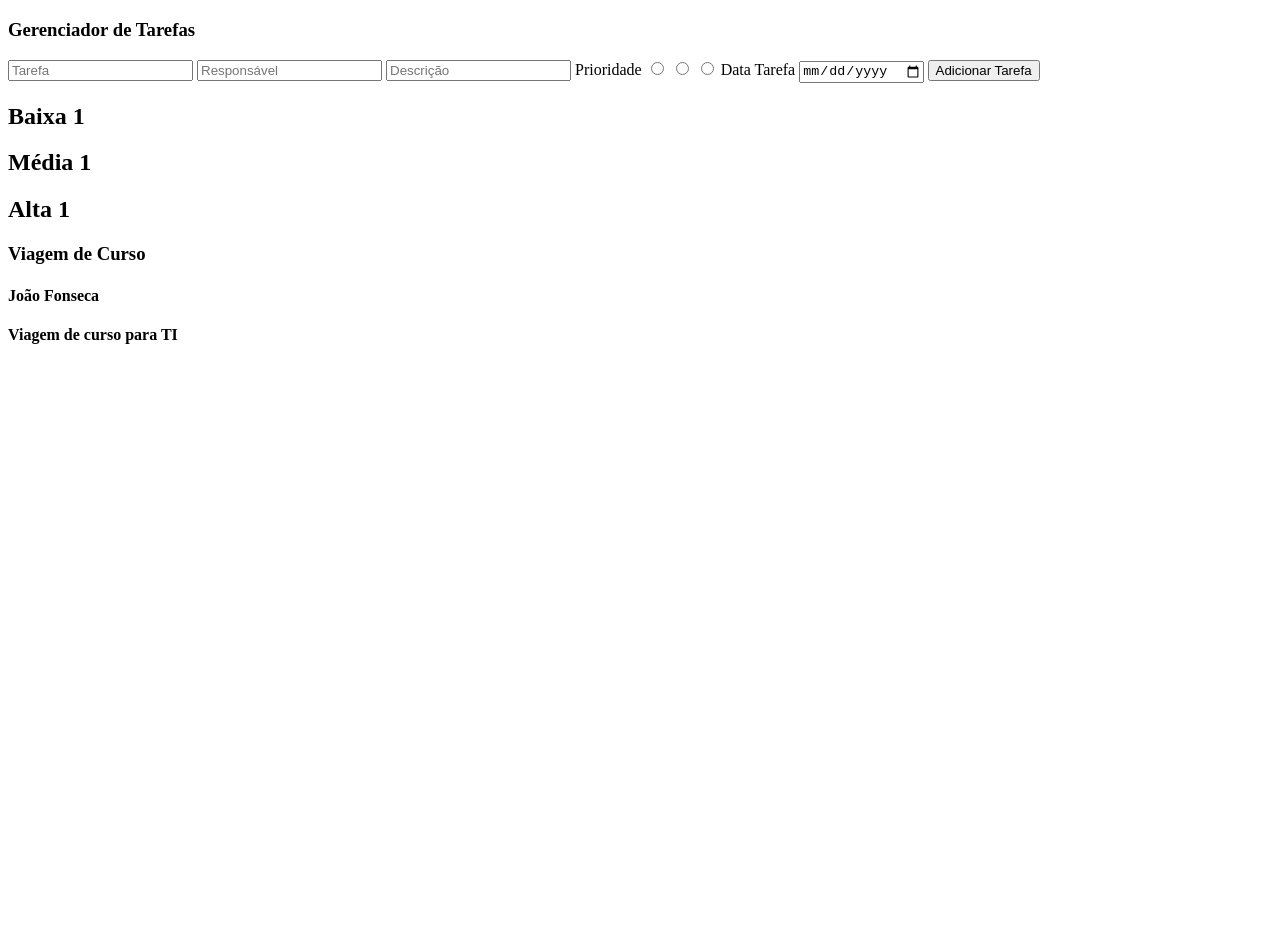
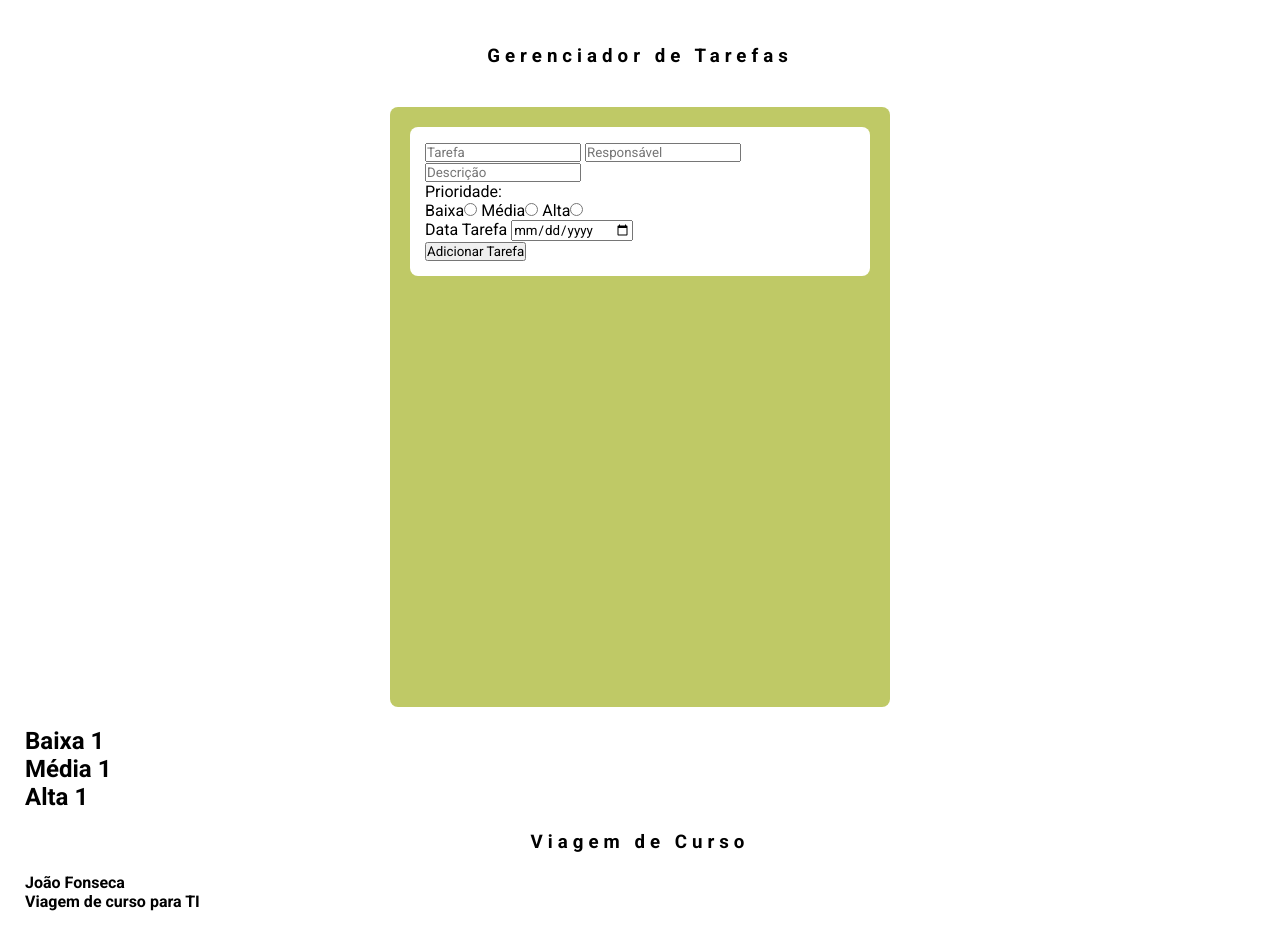
Before and after one commit to LucasAl03/gerenciador_de_tarefas, a plain HTML site: page index.html in a window 1280 px wide. Before the commit the page ends 800 px from the top, so only its background shows below. Drawn offline with Linux system fonts and the light colour scheme.

Commit message:
Formatação e mudanças de tag no index.html

```diff
--- a/css/style_estrutura.css
+++ b/css/style_estrutura.css
@@ -0,0 +1,42 @@
+@import url('https://fonts.googleapis.com/css2?family=Roboto:ital,wght@0,100..900;1,100..900&display=swap');
+
+*{
+    margin: 0px;
+    padding: 0px;
+    box-sizing: border-box;
+    font-family: roboto;
+}
+
+:root{
+    --cor-fundo: #f8fafc;
+    --branco: #ffffff;
+    --botao1: #1d4ed8;
+    --botao2: #f4610c;
+    --cor1: #bfc966;
+    --cor2: #F59e0b;
+}
+
+body{
+    margin: 25px;
+}
+
+h3{
+    text-align: center;
+    padding: 20px 0px;
+    letter-spacing: 5px;
+}
+
+#section-form{
+    width: 500px;
+    min-height: 600px;
+    margin: 20px auto;
+    padding: 20px;
+    background-color: var(--cor1);
+    border-radius: 8px;
+}
+
+#formulario{
+    background-color: var(--branco);
+    padding: 15px;
+    border-radius: 8px;
+}
--- a/index.html
+++ b/index.html
@@ -4,6 +4,8 @@
     <meta charset="UTF-8">
     <meta name="viewport" content="width=device-width, initial-scale=1.0">
     <title>Gerenciador de Tarefas</title>
+
+    <link rel="stylesheet" href="./css/style_estrutura.css">
 </head>
 <body>
     <main id="geral">
@@ -12,22 +14,22 @@
         </div>
 
         <section id="section-form">
-            <form id="form-tarefa">
+            <form id="formulario">
                 <input type="text" id="tarefa-input" class="data-form" placeholder="Tarefa">
 
                 <input type="text" id="responsavel-input" class="data-form" placeholder="Responsável">
 
                 <input type="text" id="descricao-input" class="data-form" placeholder="Descrição">
 
-                <label for="prioridade-input" class="data-form">Prioridade</label>
-                <input type="radio" name="prioridade-input" id="prioridade-input" value="b">
-                <input type="radio" name="prioridade-input" id="prioridade-input" value="m">
-                <input type="radio" name="prioridade-input" id="prioridade-input" value="a">
+                <br><label for="prioridade-input" class="data-form">Prioridade:</label><br>
+                Baixa<input type="radio" name="prioridade-input" id="prioridade-input" value="b">
+                Média<input type="radio" name="prioridade-input" id="prioridade-input" value="m">
+                Alta<input type="radio" name="prioridade-input" id="prioridade-input" value="a">
 
-                <label for="data-input" class="data-form">Data Tarefa</label>
+                <br><label for="data-input" class="data-form">Data Tarefa</label>
                 <input type="date" name="data-input" id="data-input">
 
-                <button type="submit" id="btn-add" class="data-form">Adicionar Tarefa</button>
+                <br><button type="submit" id="btn-add" class="data-form">Adicionar Tarefa</button>
             </form>
         </section>
 
```
Also changed, not shown: 1 other file.
